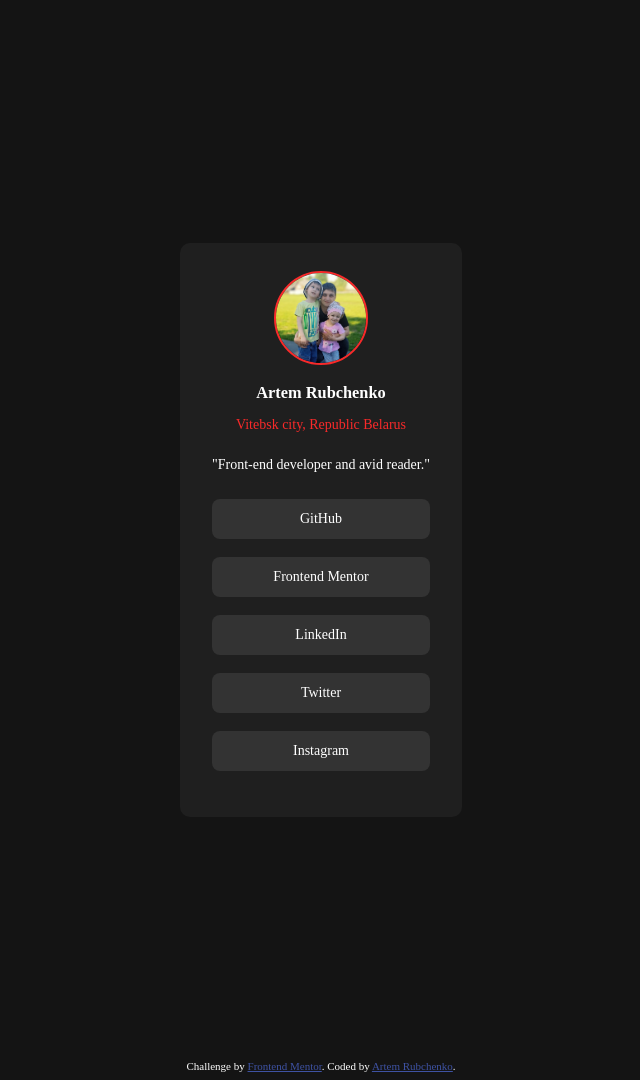
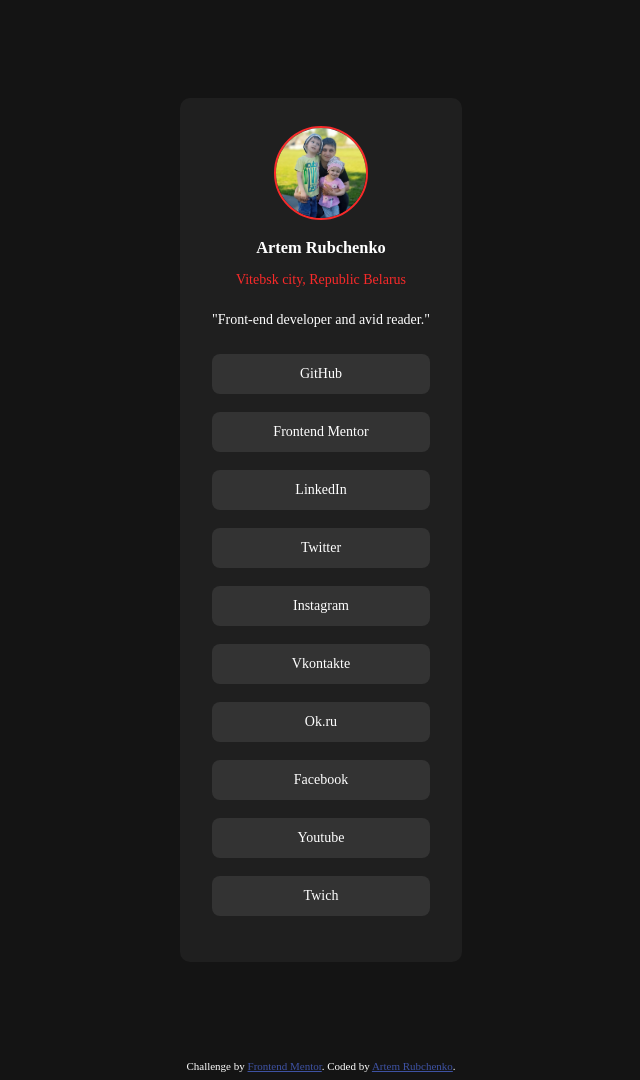
Before and after one commit to RubchenkoArtem/social-links-profile-main-frontendmentor, a plain HTML site: page index.html in a window 1280 px wide. Shown: the whole page, without its empty margins (319-959 px from the left). Drawn offline with Linux system fonts and the light colour scheme.

Commit message:
Update index.html

```diff
--- a/index.html
+++ b/index.html
@@ -77,7 +77,42 @@
             rel="noopener noreferrer"
             class="instagram"
             >Instagram</a>
-          </div>
+            <!-- Vkontakte profile link -->
+            <a
+            href="https://vk.com/blackwalker94"
+            target="_blank"
+            rel="noopener noreferrer"
+            class="vkontakte"
+            >Vkontakte</a>
+            <!-- Ok.ru profile link -->
+            <a
+            href="https://ok.ru/profile/584509277668"
+            target="_blank"
+            rel="noopener noreferrer"
+            class="ok"
+            >Ok.ru</a>
+            <!-- Facebook profile link -->
+            <a
+            href="https://www.facebook.com/profile.php?id=100072577816599"
+            target="_blank"
+            rel="noopener noreferrer"
+            class="Facebook"
+            >Facebook</a>
+             <!-- Youtube profile link -->
+            <a
+            href="https://www.youtube.com/@BlackWalker"
+            target="_blank"
+            rel="noopener noreferrer"
+            class="Youtube"
+            >Youtube</a>
+             <!-- Twich profile link -->
+             <a
+             href="https://www.twitch.tv/blackwalker94"
+             target="_blank"
+             rel="noopener noreferrer"
+             class="Twich"
+             >Twich</a>
+        </div>
       </div>
     </main>
     <!-- Footer section -->
```
